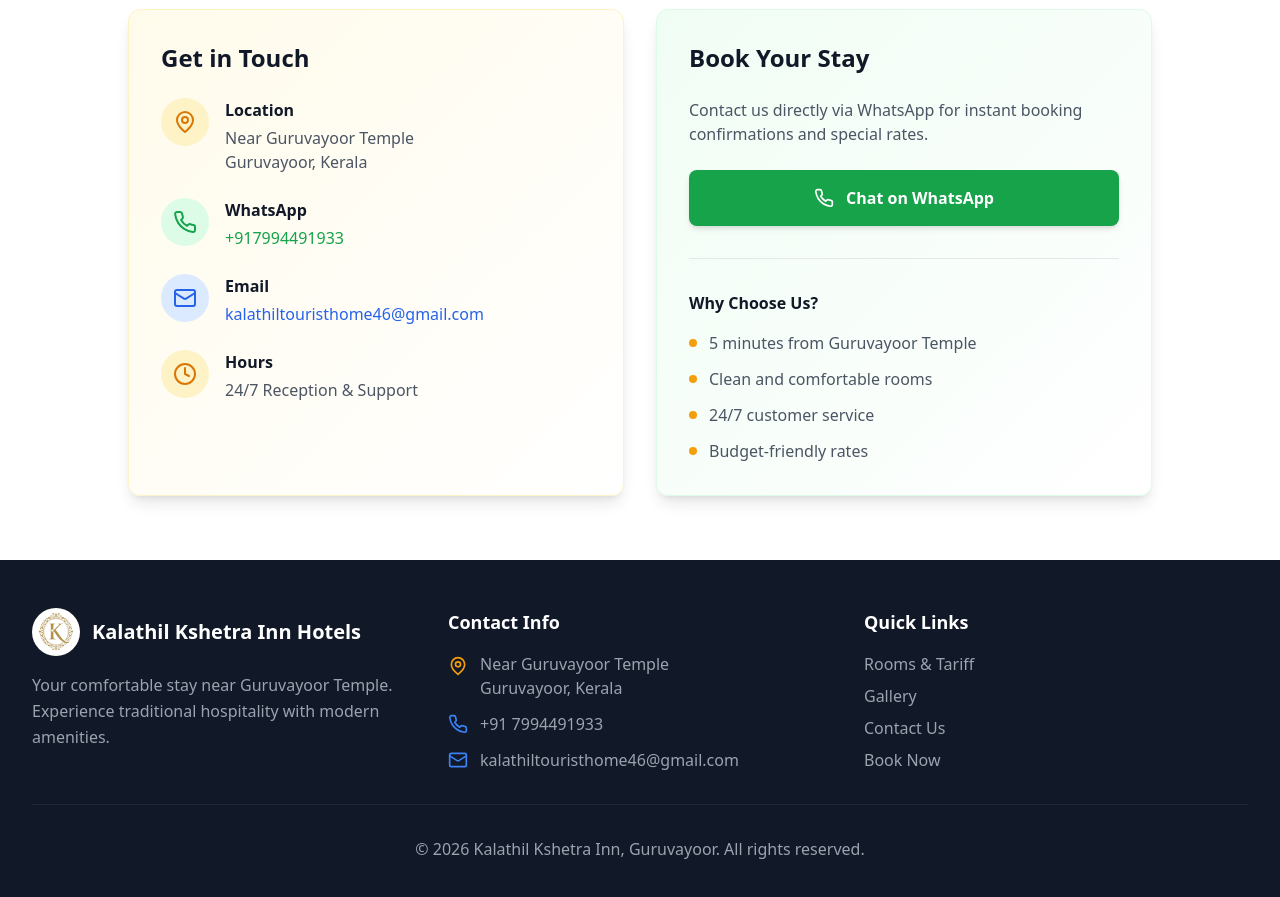
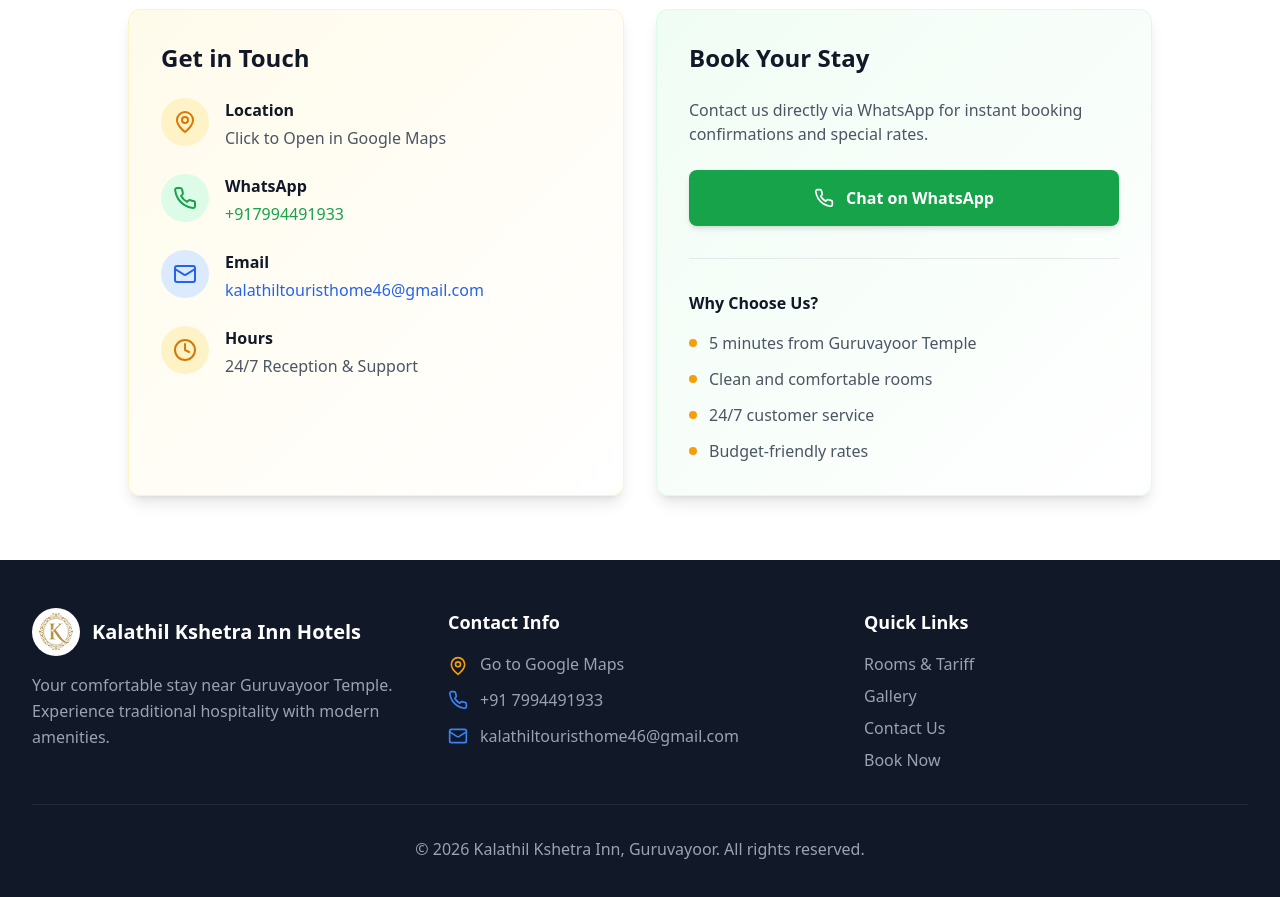
Before and after one commit to Sujith-Sunilan/Kshetra-Inn, a React (Vite) app: page / in a window 1280 px wide. Shown: the part 4080-4977 px from the top of the page. Built offline with nearby package versions, Linux system fonts and the light colour scheme.

Commit message:
Add files via upload

```diff
--- a/src/components/Contact.tsx
+++ b/src/components/Contact.tsx
@@ -33,8 +33,7 @@ export default function Contact() {
                 <div>
                   <h4 className="font-semibold text-gray-900 mb-1">Location</h4>
                   <p className="text-gray-600">
-                    Near Guruvayoor Temple<br />
-                    Guruvayoor, Kerala
+                    <a href="https://maps.app.goo.gl/4RWpK74nMX9BADcf7">Click to Open in Google Maps</a>
                   </p>
                 </div>
               </div>
--- a/src/components/Footer.tsx
+++ b/src/components/Footer.tsx
@@ -27,8 +27,7 @@ export default function Footer() {
               <div className="flex items-start space-x-3">
                 <MapPin className="w-5 h-5 text-amber-500 mt-1" />
                 <p className="text-gray-400">
-                  Near Guruvayoor Temple<br />
-                  Guruvayoor, Kerala
+                  <a href="https://maps.app.goo.gl/4RWpK74nMX9BADcf7">Go to Google Maps</a>
                 </p>
               </div>
               <div className="flex items-center space-x-3">
```
